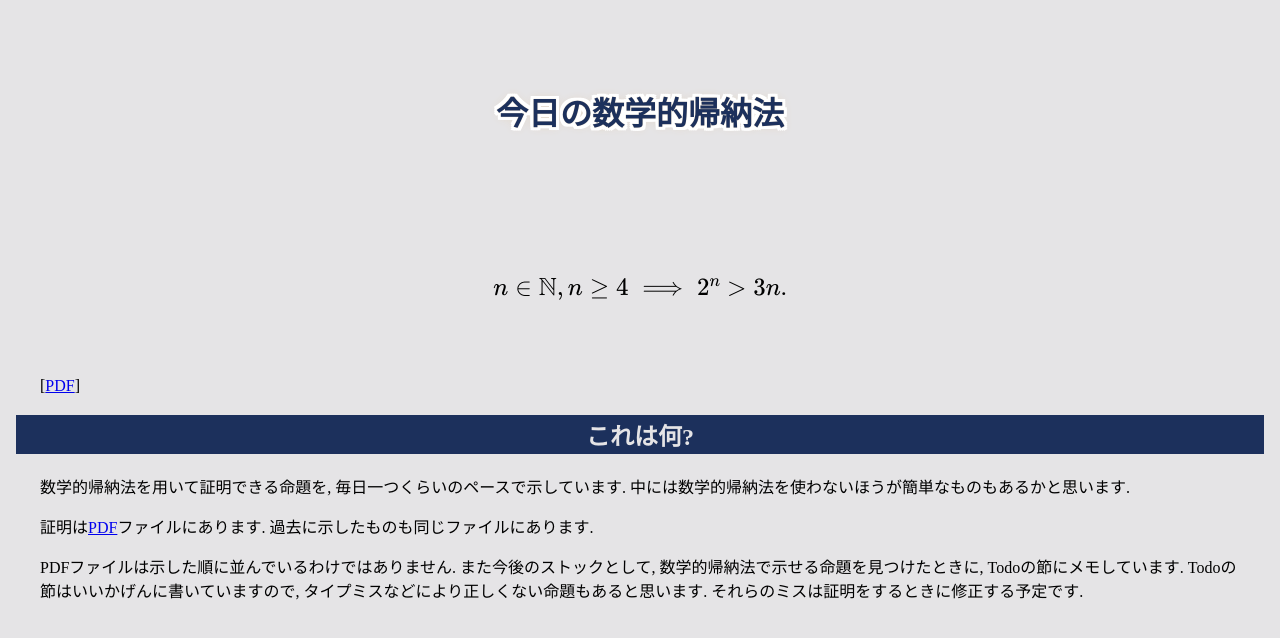
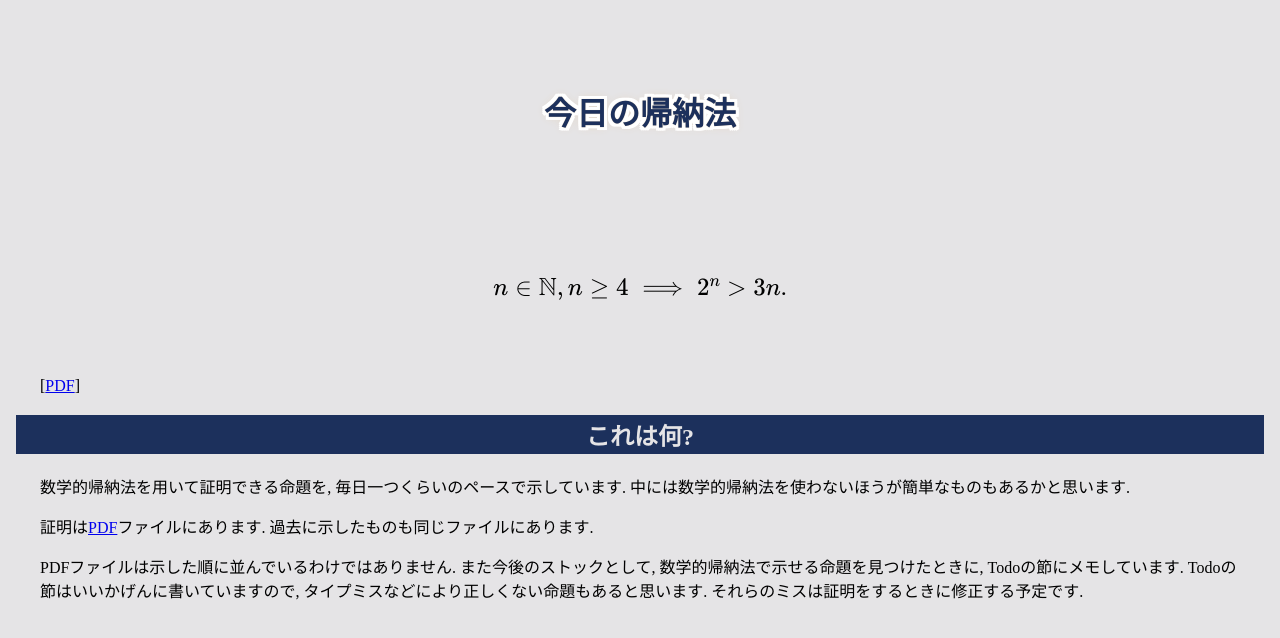
Before and after one commit to a175/induction, a plain HTML site: page docs/index.html in a window 1280 px wide. Drawn offline with nearby package versions, Linux system fonts and the light colour scheme; some packages are replaced by stand-ins of ours.

Commit message:
rev title

```diff
--- a/docs/index.html
+++ b/docs/index.html
@@ -20,10 +20,10 @@
   });
 </script>
 <script async src="https://cdnjs.cloudflare.com/ajax/libs/mathjax/2.7.0/MathJax.js?config=TeX-AMS_CHTML"></script>
-<title>今日の数学的帰納法</title>
+<title>きょうのきのうほう/今日の数学的帰納法</title>
 </head>
 <body>
-  <h1>今日の数学的帰納法</h1>
+  <h1>今日の帰納法</h1>
   <blockquote class="mainthm">
   $n\in\NN, n\geq 4\implies 2^n > 3n$.\(\)\(\)\(\)\(\)
   </blockquote>
```
